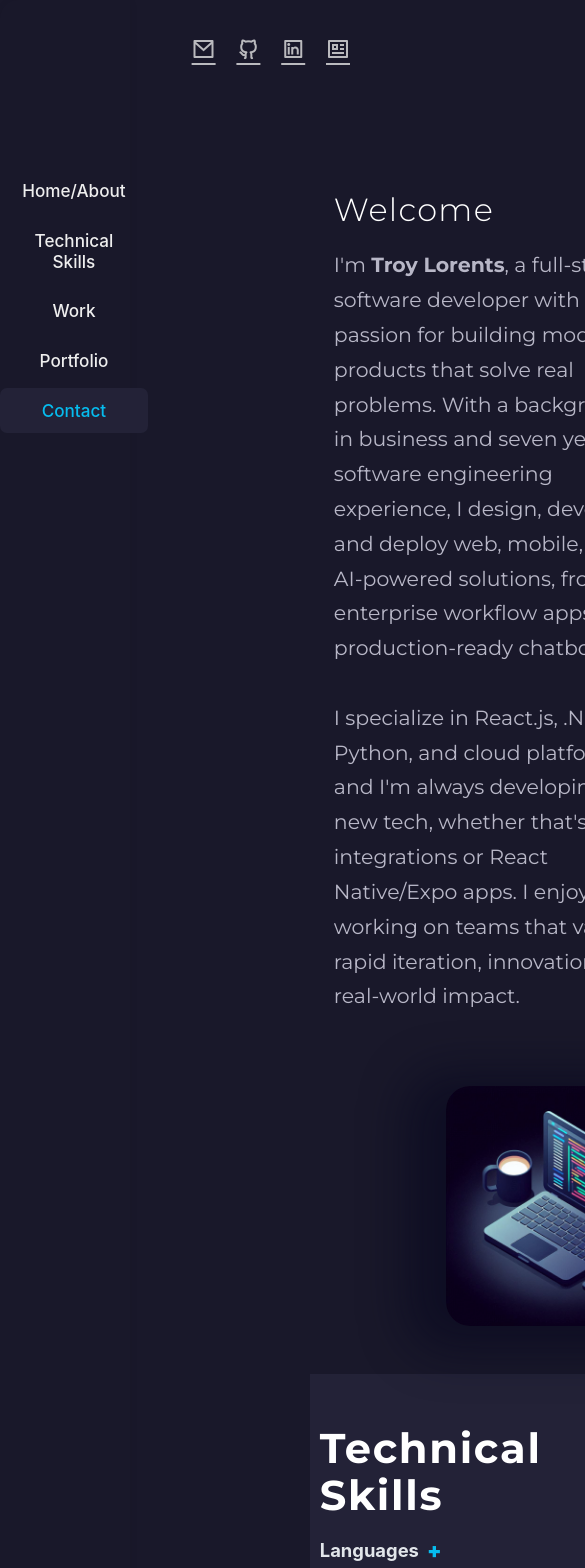
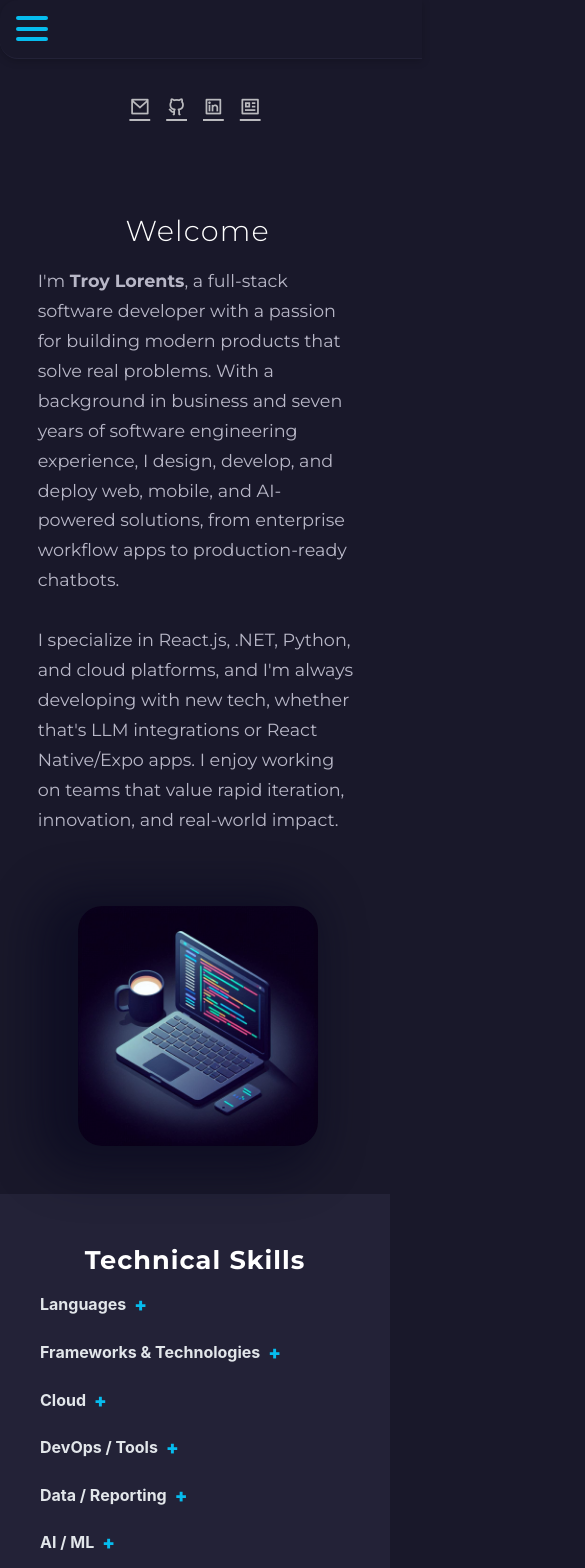
Before and after one commit to TroyJLorents-GH/troy-portfolio, a React (Create React App) app: page / in a window 390 px wide. Shown: the top 1568 px of the page, 585 px wide, since content can reach past the window. Built offline with nearby package versions, Linux system fonts and the light colour scheme.

Commit message:
made responsive

```diff
--- a/src/App.scss
+++ b/src/App.scss
@@ -71,47 +71,86 @@ main {
   letter-spacing: 0.02em;
 }
 
-// @media (max-width: 950px) {
-//   .single-page-layout { flex-direction: column; }
-//   .sidebar { position: static; width: 100%; min-width: 0; height: auto; padding: 0.5rem 0; }
-//   main { margin-left: 0; }
-//   .section { padding: 3rem 1rem; }
-// }
-
-
-/* Responsive: make sidebar horizontal at top on mobile */
+/* Responsive: hamburger menu for mobile */
 @media (max-width: 850px) {
   .sidebar {
-    position: static;
+    position: fixed;
+    top: 0;
+    left: 0;
     width: 100%;
     height: auto;
+    padding: 1rem 1.5rem;
+    background: #19182a;
+    z-index: 1000;
+    box-shadow: 0 2px 8px rgba(0, 0, 0, 0.2);
+    border-bottom: 1px solid #232237;
     display: flex;
-    flex-direction: row;
-    justify-content: flex-start;
-    align-items: flex-start;
-    padding: 10.5rem 0;
-    background: #19182a; // match your theme
-    z-index: 1000;
-    box-shadow: 0 2px 8px rgba(0,0,0,0.08);
-    border-bottom: 1px solid #232237;
+    align-items: center;
+    justify-content: space-between;
   }
+
+  .hamburger {
+    display: flex !important;
+  }
+
   .sidebar ul {
+    position: fixed;
+    top: 60px;
+    left: 0;
+    width: 100%;
+    background: #19182a;
     display: flex;
     flex-direction: column;
-    gap: 0.3rem;
+    gap: 0;
     margin: 0;
     padding: 0;
     list-style: none;
+    max-height: 0;
+    overflow: hidden;
+    transition: max-height 0.3s ease-in-out;
+    box-shadow: 0 4px 8px rgba(0, 0, 0, 0.2);
+
+    &.open {
+      max-height: 400px;
+      padding: 1rem 0;
+    }
   }
+
   .sidebar li {
     margin: 0;
+    width: 100%;
   }
+
   .sidebar a {
-    padding: 0.5em 0.9em;
-    font-size: 1em;
-    border-radius: 7px;
+    padding: 1rem 1.5rem;
+    font-size: 1.1em;
+    border-radius: 0;
+    display: block;
+    text-align: left;
+    border-bottom: 1px solid #232237;
+
+    &.active, &:hover {
+      background: #232237;
+      color: #06bcee;
+    }
   }
+
   main {
-    padding-top: 3.5rem; // adjust to match nav height
+    margin-left: 0;
+    padding-top: 4rem;
   }
 }
+
+@media (max-width: 600px) {
+  .sidebar {
+    padding: 0.8rem 1rem;
+  }
+
+  .sidebar ul {
+    top: 56px;
+  }
+
+  .section {
+    padding: 1rem 1.5rem;
+  }
+}
--- a/src/components/Home/Home.scss
+++ b/src/components/Home/Home.scss
@@ -138,7 +138,57 @@ body {
   .hero-text h1 { font-size: 2.4rem; }
   .hero-image img { width: 200px; }
 }
+
+@media (max-width: 850px) {
+  .icons {
+    top: 4.5rem;
+    right: 1.5rem;
+    gap: 1rem;
+    a {
+      font-size: 1.3rem;
+    }
+  }
+}
+
 @media (max-width: 750px) {
-  .hero-content { flex-direction: column; gap: 2rem; }
-  .hero-text h1 { font-size: 2rem; }
+  .hero-content {
+    flex-direction: column;
+    gap: 2rem;
+  }
+  .hero-text h1 {
+    font-size: 2rem;
+  }
+  .hero-image {
+    margin-left: 0;
+    justify-content: center;
+  }
 }
+
+@media (max-width: 600px) {
+  .icons {
+    position: relative;
+    top: auto;
+    right: auto;
+    justify-content: center;
+    margin-top: 1rem;
+    margin-bottom: 1rem;
+  }
+
+  .hero-section {
+    padding: 3rem 0 2rem 0;
+  }
+
+  .hero-text {
+    h1 {
+      font-size: 1.8rem;
+      text-align: center;
+    }
+    p {
+      font-size: 1.1rem;
+    }
+  }
+
+  .hero-image img {
+    width: 280px;
+  }
+}
--- a/src/components/Portfolio/Portfolio.scss
+++ b/src/components/Portfolio/Portfolio.scss
@@ -100,13 +100,40 @@
   margin-bottom: 0.2em;
 }
 
+@media (max-width: 850px) {
+  .portfolio-root {
+    padding: 1rem 2rem;
+  }
+  .portfolio-title {
+    font-size: 2rem;
+  }
+}
+
 @media (max-width: 700px) {
   .portfolio-card {
-    padding: 1.1rem 0.6rem 1.1rem 0.6rem;
+    padding: 1.5rem 1.2rem;
   }
   .portfolio-title {
-    font-size: 1.2rem;
+    font-size: 1.6rem;
     text-align: center;
+  }
+  .portfolio-card-header {
+    h3 {
+      font-size: 1.15rem;
+    }
+  }
+}
+
+@media (max-width: 600px) {
+  .portfolio-root {
+    padding: 1rem;
+  }
+  .portfolio-card {
+    padding: 1.2rem 1rem;
+  }
+  .tag-chip {
+    font-size: 0.85em;
+    padding: 0.35em 0.9em;
   }
 }
 
--- a/src/components/Sidebar/Sidebar.jsx
+++ b/src/components/Sidebar/Sidebar.jsx
@@ -12,6 +12,7 @@ const sections = [
 
 const Sidebar = () => {
   const [active, setActive] = useState("about");
+  const [menuOpen, setMenuOpen] = useState(false);
 
   useEffect(() => {
   const onScroll = () => {
@@ -37,14 +38,28 @@ const Sidebar = () => {
   return () => window.removeEventListener("scroll", onScroll);
 }, []);
 
+  const handleLinkClick = () => {
+    setMenuOpen(false);
+  };
+
   return (
     <nav className="sidebar">
-      <ul>
+      <button
+        className="hamburger"
+        onClick={() => setMenuOpen(!menuOpen)}
+        aria-label="Toggle menu"
+      >
+        <span className={menuOpen ? "open" : ""}></span>
+        <span className={menuOpen ? "open" : ""}></span>
+        <span className={menuOpen ? "open" : ""}></span>
+      </button>
+      <ul className={menuOpen ? "open" : ""}>
         {sections.map((sec) => (
           <li key={sec.id}>
             <a
               href={`#${sec.id}`}
               className={active === sec.id ? "active" : ""}
+              onClick={handleLinkClick}
             >
               {sec.label}
             </a>
--- a/src/components/Sidebar/Sidebar.scss
+++ b/src/components/Sidebar/Sidebar.scss
@@ -1,61 +1,46 @@
-.nav-bar {
-  position: fixed;
-  left: 0;
-  top: 0;
-  width: 80px;
-  height: 100vh;
-  background: #19182a;
-  display: flex;
+// Hamburger menu button (hidden on desktop)
+.hamburger {
+  display: none;
   flex-direction: column;
-  justify-content: space-between;
-  align-items: center;
-  box-shadow: 2px 0 8px #f7f6f6cb;
-  z-index: 50;
-  nav {
-    margin-top: 60px;
-    display: flex;
-    flex-direction: column;
-    gap: 32px;
-    a {
-      display: flex;
-      align-items: center;
-      justify-content: center;
-      font-size: 2rem;
-      color: #aaa;
-      transition: color 0.2s;
-      &.active, &:hover {
-        color: #ffd700;
+  justify-content: space-around;
+  width: 2rem;
+  height: 2rem;
+  background: transparent;
+  border: none;
+  cursor: pointer;
+  padding: 0;
+  z-index: 1001;
+
+  span {
+    width: 2rem;
+    height: 0.25rem;
+    background: #06bcee;
+    border-radius: 10px;
+    transition: all 0.3s linear;
+    position: relative;
+    transform-origin: 1px;
+
+    &:first-child {
+      &.open {
+        transform: rotate(45deg);
+      }
+    }
+
+    &:nth-child(2) {
+      &.open {
+        opacity: 0;
+        transform: translateX(20px);
+      }
+    }
+
+    &:nth-child(3) {
+      &.open {
+        transform: rotate(-45deg);
       }
     }
   }
-  ul {
-     margin-bottom: 30px;
-     display: flex;
-     flex-direction: column;
-     margin-top: 2rem;
-     gap: 2rem;
-    li {
-      list-style: none;
-      a {
-        font-size: 1.5rem;
-        color: #68686b;
-        transition: color 0.2s;
-        &:hover {
-          color: #ffd700;
-        }
-      }
-    }
+
+  &:focus {
+    outline: none;
   }
 }
-@media (max-width: 700px) {
-  .nav-bar {
-    flex-direction: row;
-    width: 100vw;
-    height: 64px;
-    left: 0;
-    bottom: 0;
-    top: auto;
-    nav { flex-direction: row; margin-top: 0; gap: 18px;}
-    ul { flex-direction: row; margin-bottom: 0; gap: 12px;}
-  }
-}
--- a/src/components/Skills/Skills.scss
+++ b/src/components/Skills/Skills.scss
@@ -53,3 +53,29 @@
     }
   }
 }
+
+@media (max-width: 850px) {
+  .skills-section {
+    padding: 0 1rem;
+    .skills-title {
+      font-size: 2rem;
+    }
+  }
+}
+
+@media (max-width: 600px) {
+  .skills-section {
+    .skills-title {
+      font-size: 1.6rem;
+    }
+    .skills-category {
+      .skills-label {
+        font-size: 1rem;
+      }
+      .chip {
+        font-size: 0.8em;
+        padding: 0.35em 0.9em;
+      }
+    }
+  }
+}
--- a/src/components/Work/Work.scss
+++ b/src/components/Work/Work.scss
@@ -88,12 +88,47 @@
   }
 }
 
+@media (max-width: 850px) {
+  .work-root {
+    padding: 1.5rem;
+  }
+  .work-card {
+    padding: 1.5rem 1.3rem;
+  }
+}
+
 @media (max-width: 700px) {
-  .work-root { padding: 1rem; }
-  .work-card { padding: 1.1rem 1rem 0.9rem 1rem; }
-  .work-title { font-size: 1.4rem; }
-  .work-position { font-size: 1.15rem; }
-  .work-company { font-size: 0.97rem; }
+  .work-root {
+    padding: 1rem;
+  }
+  .work-card {
+    padding: 1.3rem 1.1rem;
+  }
+  .work-title {
+    font-size: 1.8rem;
+  }
+  .work-position {
+    font-size: 1.25rem;
+  }
+  .work-company {
+    font-size: 1rem;
+  }
+  .work-summary {
+    font-size: 0.98rem;
+  }
+  .work-details {
+    font-size: 1rem;
+    padding-left: 1.2em;
+  }
+}
+
+@media (max-width: 600px) {
+  .work-title {
+    font-size: 1.6rem;
+  }
+  .work-position {
+    font-size: 1.15rem;
+  }
 }
 
 
```
